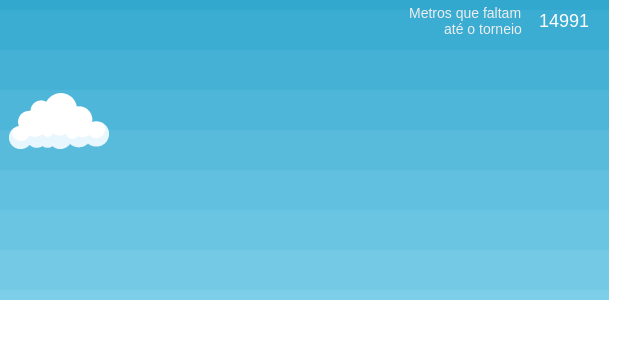
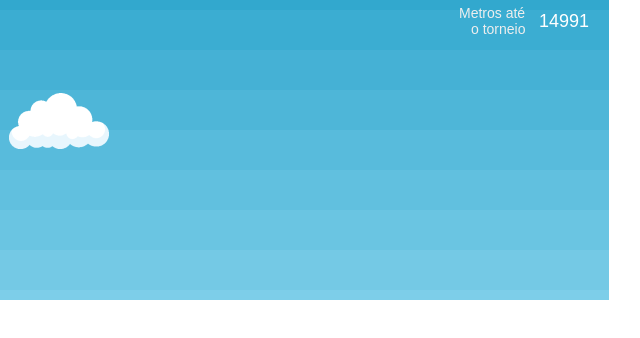
Before and after one commit to pedromarinyo/sebastianFlyer, a plain HTML site: page index.html in a window 1280 px wide. Shown: the full height of the page, 431-1071 px from the left. Drawn offline with Linux system fonts and the light colour scheme.

Commit message:
Changed Text Label

```diff
--- a/index.html
+++ b/index.html
@@ -120,7 +120,7 @@
         //cursors = this.input.keyboard.createCursorKeys();
 
         // Adding text
-        kmLabel = this.add.text(600, 5, "Metros que faltam\naté o torneio", {
+        kmLabel = this.add.text(650, 5, "Metros até\no torneio", {
             font: "14px Arial",
             fill: "#eeeeee",
             align: "right"
```
